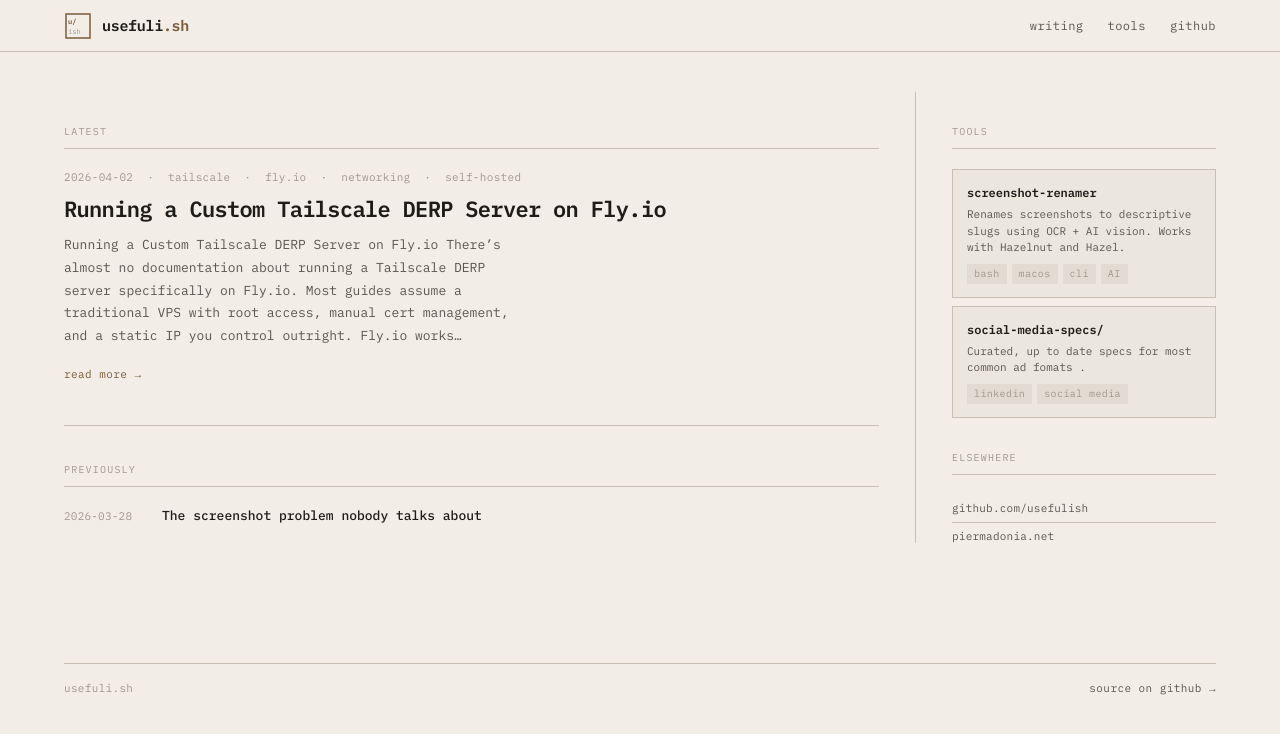
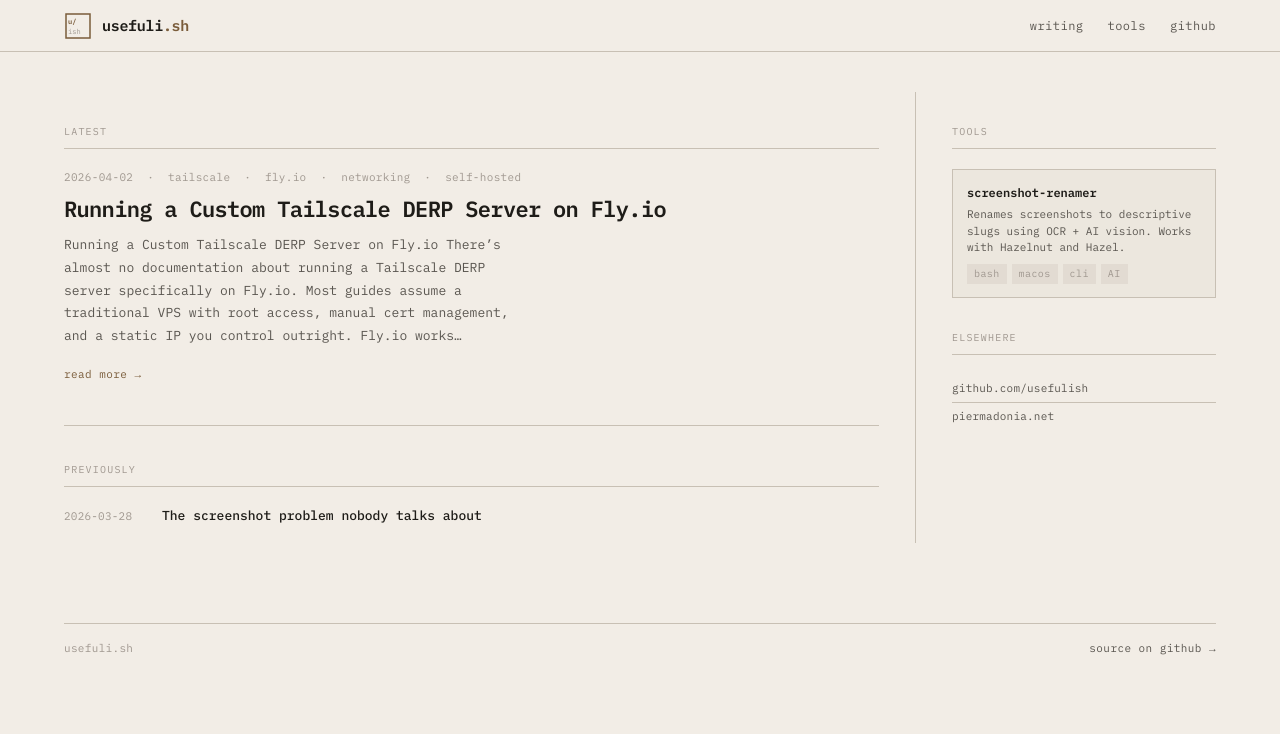
Before and after one commit to usefulish/usefulish, a Jekyll site: the page built from index.html, in a window 1280 px wide. Shown: the top 734 px of the page. Built offline with Jekyll 4.4.1, drawn with Linux system fonts in a browser that asks for light colours.

Commit message:
Update tools.yml

```diff
--- a/_data/tools.yml
+++ b/_data/tools.yml
@@ -3,8 +3,3 @@
   desc: Renames screenshots to descriptive slugs using OCR + AI vision. Works with Hazelnut and Hazel.
   tags: [bash, macos, cli, AI]
   post: /writing/screenshot-problem/
-
-- name: social-media-specs/
-  url: https://usefuli.sh/specs
-  desc: Curated, up to date specs for most common ad fomats .
-  tags: [linkedin, social media]
```
